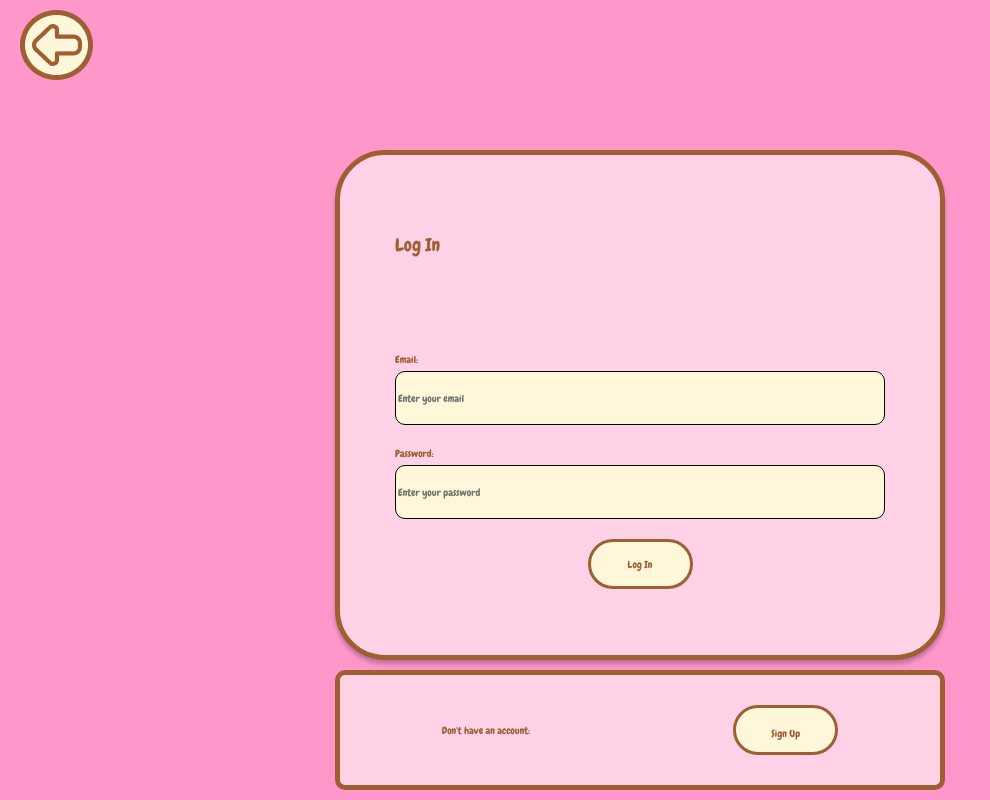
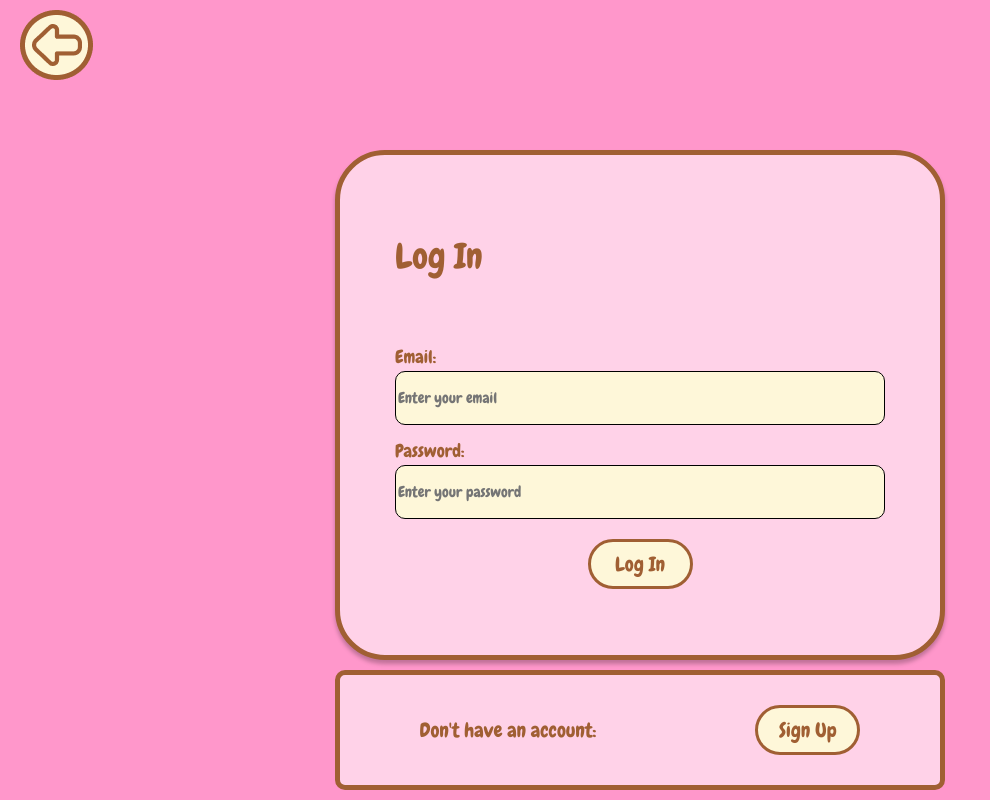
Before and after one commit to Famblablap/uFam_front, a React (Vite) app: page /login in a window 1280 px wide. Shown: the whole page, without its empty margins (0-990 px from the left). Built offline with nearby package versions, Linux system fonts and the light colour scheme.

Commit message:
letra de log in cambiada

```diff
--- a/src/Pages/Login/Login.css
+++ b/src/Pages/Login/Login.css
@@ -94,6 +94,8 @@
     height: 50px;
     border-radius: 10px;
     border: 1px solid #000;
+    font-size: 15px;
+
 }
 
 #emailLogin {
@@ -102,6 +104,7 @@
     height: 50px;
     border-radius: 10px;
     border: 1px solid #000;
+    font-size: 15px;
 }
 
 .arrowButtonLogin {
--- a/src/Pages/Login/Login.jsx
+++ b/src/Pages/Login/Login.jsx
@@ -45,11 +45,11 @@ function Login() {
         <div className="loginCard">
           <div>
             <div className="loginTitle">
-              <p><b style={{fontSize: "18px"}}>Log In</b></p>
+              <p><b style={{fontSize: "35px"}}>Log In</b></p>
             </div>
             <form className="formLogin" onKeyDown={handleKeyPress}>
               <div className="emailLogin">
-                <label><b>Email:</b></label><br></br>
+                <label><b style={{fontSize: "18px"}}>Email:</b></label><br></br>
                 <input
                   id="emailLogin"
                   type="email"
@@ -58,7 +58,7 @@ function Login() {
                 ></input>
               </div>
               <div className="passwordLogin">
-                <label><b>Password:</b></label><br></br>
+                <label><b style={{fontSize: "18px"}}>Password:</b></label><br></br>
                 <input
                   id="passwordLogin"
                   type="password"
@@ -68,20 +68,16 @@ function Login() {
               </div>
             </form>
           </div>
-          {errorMessage && <h4 className="creds">Ups! Your creds are wrong. Try again!</h4>}
+          {errorMessage && <h4 style={{fontSize: "20px"}} className="creds">Ups! Your creds are wrong. Try again!</h4>}
           <button onClick={() => onLogin()} className="loginButtonLogin">
-            <b>Log In</b>
+            <b style={{fontSize: "20px"}}>Log In</b>
           </button>
         </div>
         <div className="noAccountLogin">
-          <p>
-            <b>
-              Don't have an account:
-            </b>
-          </p>
+          <p><b style={{fontSize: "20px"}}>Don't have an account:</b></p>
           <Link to="/signup">
             <button className="singUpBottonLogin">
-              <b>Sign Up</b>
+              <b style={{fontSize: "20px"}}>Sign Up</b>
             </button>
           </Link>
         </div>
```
